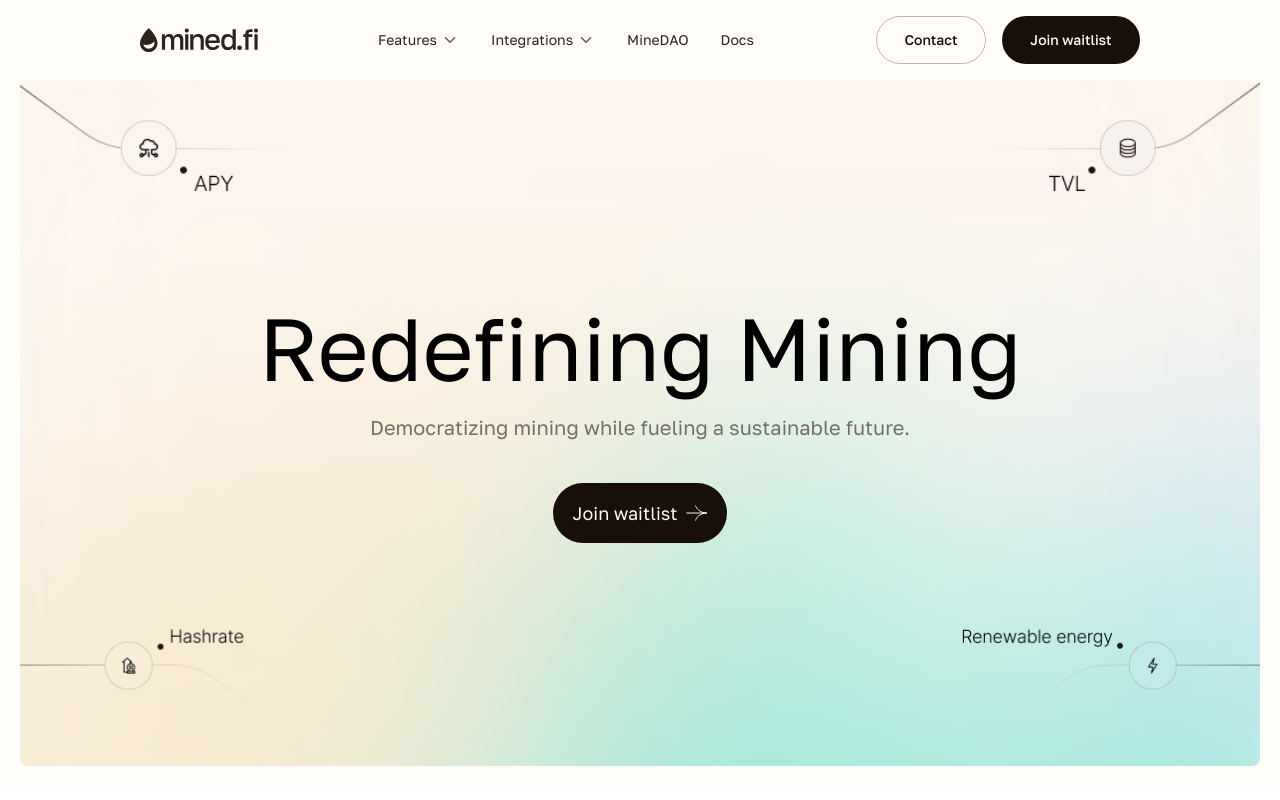
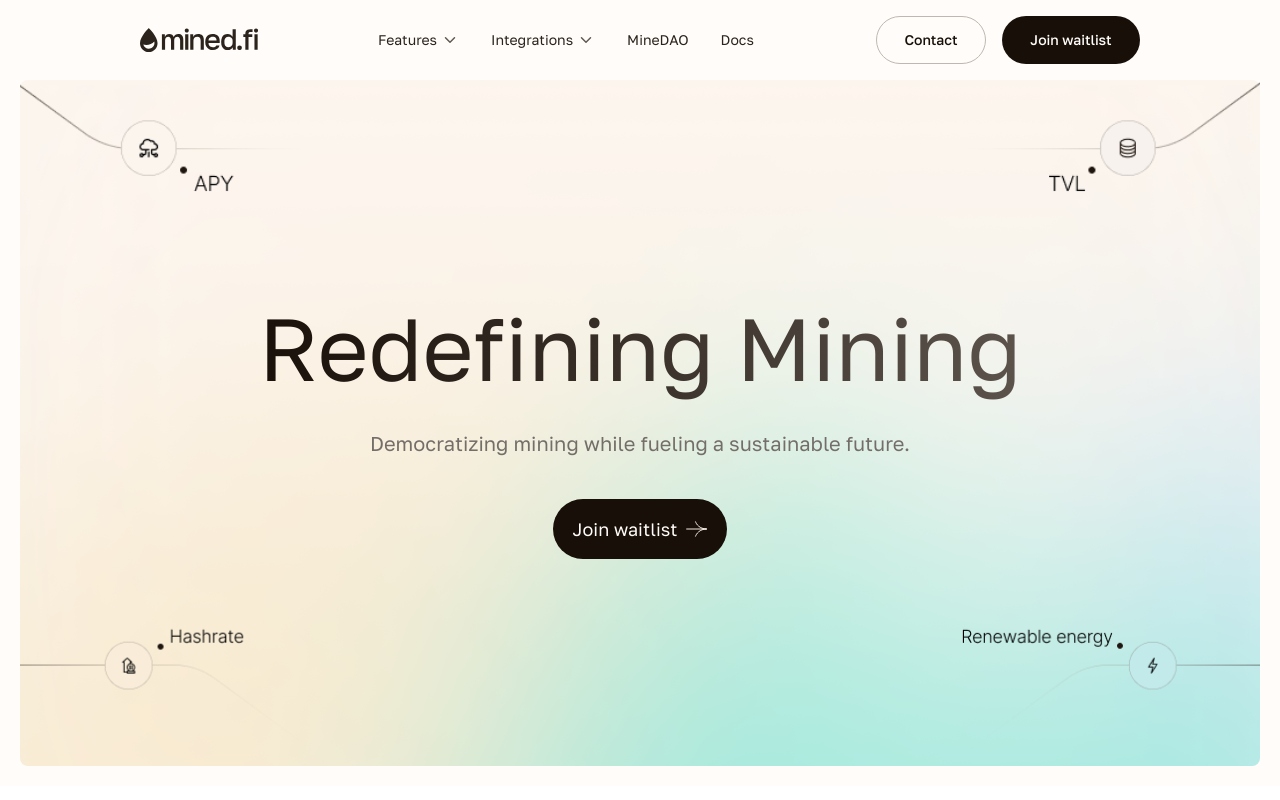
Before and after one commit to minedfi-protocol/landing, a Next.js app: page / in a window 1280 px wide. Built offline with nearby package versions, Linux system fonts and the light colour scheme.

Commit message:
Added gradient overlay to hero section text

```diff
--- a/src/sections/HeaderSection.tsx
+++ b/src/sections/HeaderSection.tsx
@@ -30,7 +30,9 @@ export const HeaderSection = () => {
       <div className='absolute bottom-8 right-5 w-[298px] h-[146px] bg-energy_mobile md:bg-energy bg-cover bg-center' />
 
       <div className='w-full min-h-[686px] bg-header-pattern bg-cover bg-center bg-no-repeat rounded-lg flex flex-col items-center justify-center'>
-        <h1 className='text-mobile-h1 text-center md:text-desktop-h1'>Redefining Mining</h1>
+        <h1 className='text-mobile-h1 text-center md:text-desktop-h1 bg-gradient-to-r p-4 from-[#180F08] to-[#5D544D] bg-clip-text text-transparent'>
+          Redefining Mining
+        </h1>
         <h1 className='text-mobile-subtitle text-center md:text-desktop-subtitle mt-[24px] text-neutral-40'>
           Democratizing mining while fueling a sustainable future.
         </h1>
```
